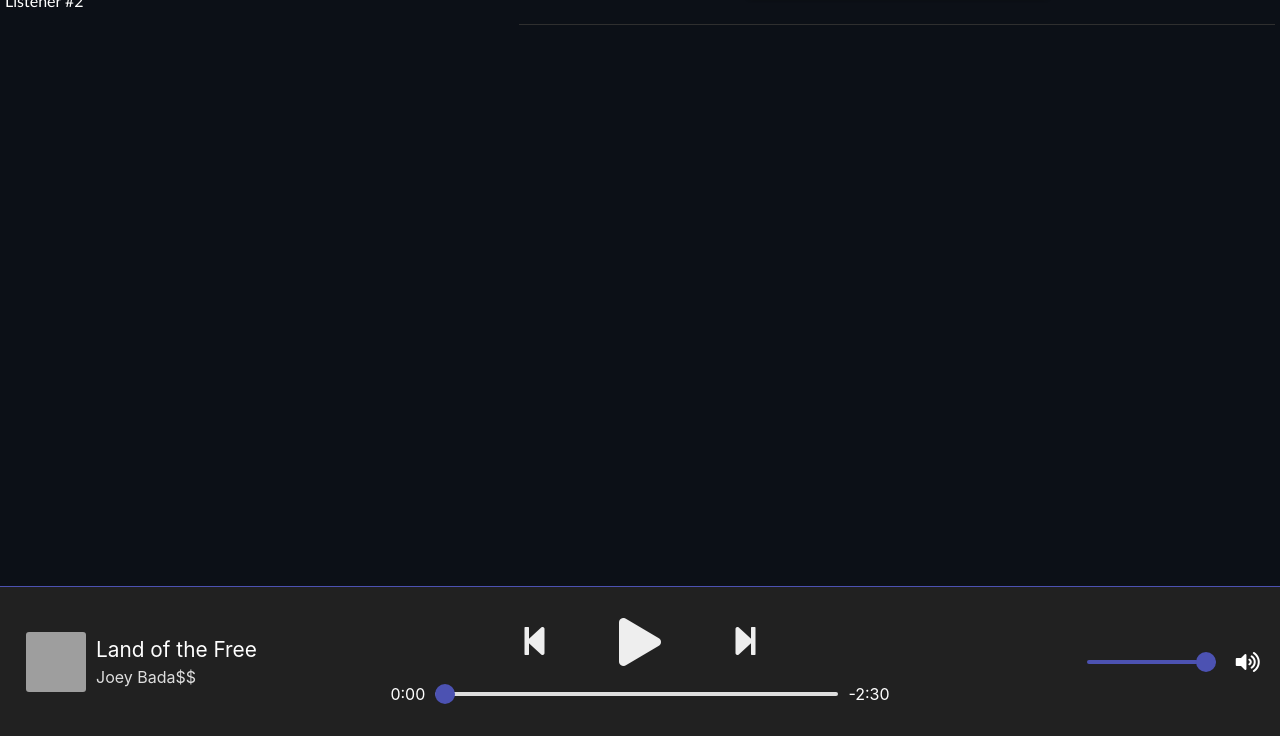
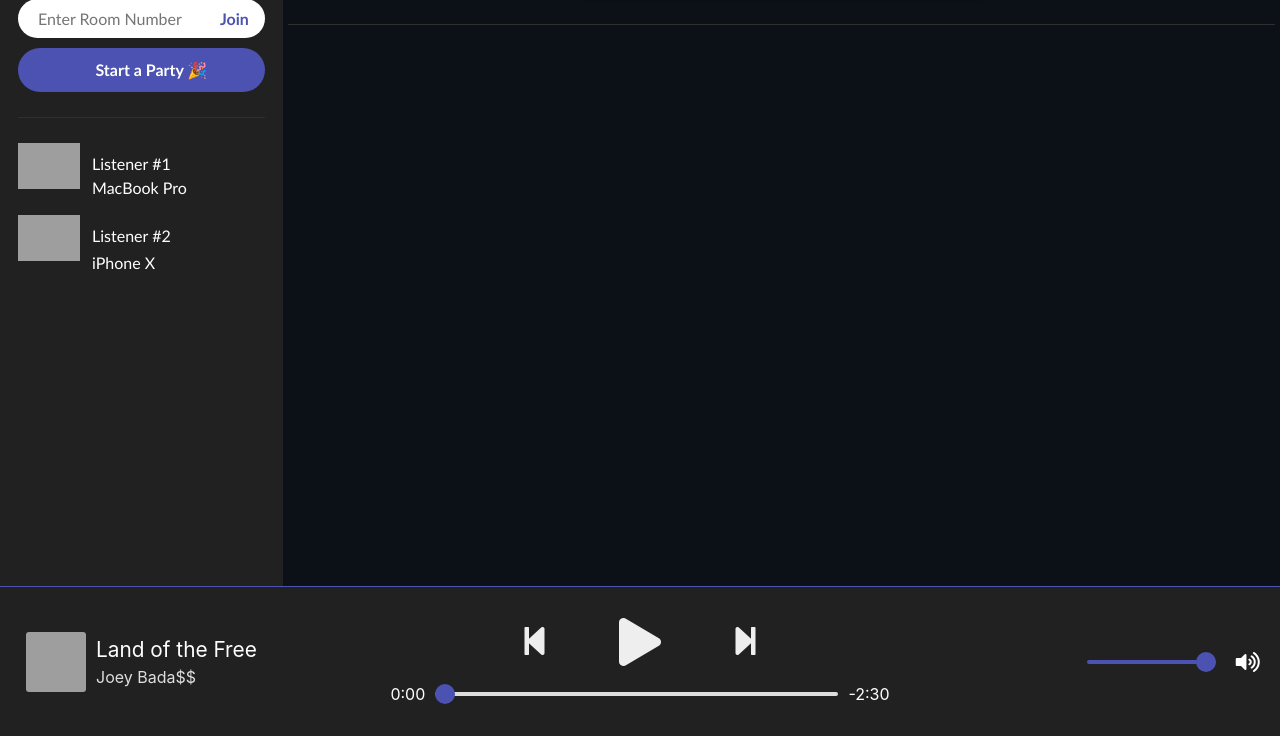
Before and after one commit to afomer/music-party, a plain HTML site: page index.html in a window 1280 px wide. Shown: the part 64-800 px from the top of the page. Drawn offline with nearby package versions, Linux system fonts and the light colour scheme; grey boxes are pictures that could not be loaded.

Commit message:
added listeners section

```diff
--- a/css/style.css
+++ b/css/style.css
@@ -50,6 +50,29 @@ input[type="range"]::-webkit-slider-thumb {
 
 }
 
+#room-input, #room-input:focus {
+    outline: none;
+    height: 100%;
+    width: 100%;
+    padding: 10px 0 10px 20px;
+    border-radius: 25px;
+    text-decoration: none;
+    border: none;
+    background: #fff;
+}
+
+#room-create, #room-create:focus {
+    outline: none;
+    width: 100%;
+    padding: 10px 0 10px 20px;
+    border-radius: 25px;
+    border: none;
+    border: none;
+    font-weight: 600;
+    color: #fff;
+    background-color: var(--primary-color);
+}
+
 .player {
     display: flex;
     flex-direction: row;
@@ -83,11 +106,12 @@ input[type="range"]::-webkit-slider-thumb {
 
 .song-card {
     display: flex;
+    justify-content: space-between;
     min-height: 5vw;
     max-height: 5vw;
     overflow: hidden;
     cursor: pointer;
-    margin: 5px 6px;
+    margin: 5px 25px;
     font-family: "Gill Sans, Seravek, Trebuchet MS, sans-serif";
     box-shadow: 2px 2px 0px 1px #0e0e0e;
 }
--- a/index.html
+++ b/index.html
@@ -11,19 +11,50 @@
     </head>
     <body style="display: flex; flex-direction: column; height: 100vh; width: 100vw; margin: 0; color: #fff;">
         <div style="display: flex; flex-direction: row; height: 100%; width: 100%;  overflow: hidden;">
-            <div style="font-family: Gill Sans, Seravek, Trebuchet MS, sans-serif;display: flex; flex-direction: column; flex: 2; background-color: var(--secondary-bg-color);padding: 5px;" class="listeners">
-                Listeners
-                <div>
-                    Listener #1
+            <div style="display: flex; flex-direction: column; flex: 2; color: #fff; background-color: var(--primary-bg-color);font-family: Gill Sans, Seravek, Trebuchet MS, sans-serif;padding: 5px 18px;" class="listeners">
+                <div style="font-family: inherit; font-size: 2em; margin-bottom: 10px; padding-left: 1px;">
+                    Music Party
                 </div>
-                <div>
-                    Listener #2
+
+                <div style="position: relative; margin-bottom: 10px; display: flex;">
+                    <input id="room-input" type="text" placeholder="Enter Room Number" />
+                    <button style="position: absolute; font-weight: 600; margin: auto; right: 10px; height: 100%; border-radius: 5px; text-decoration: none; border: none; background-color: transparent; color: var(--primary-color);">
+                        Join
+                    </button>
+                </div>
+
+                <button id="room-create">
+                    Start a Party 🎉
+                </button>
+
+                <hr style="width: 100%; border-top: 1px solid #2f2f2f; margin: 25px 0;">
+
+                <div style="display: flex; flex: 1; flex-direction: column;">
+                    <div style="display: flex; align-items: flex-start; justify-content: space-between; padding: 0 0 15px 0;">
+                        <div style="width: 25%">
+                            <img style="width: 100%; height: 100%;" src='https://avataaars.io/?avatarStyle=Circle&topType=WinterHat1&accessoriesType=Kurt&hatColor=Pink&facialHairType=Blank&clotheType=Overall&clotheColor=Blue01&eyeType=Dizzy&eyebrowType=Default&mouthType=Tongue&skinColor=Light'/>
+                        </div>
+                        <div style="display: flex; flex-direction: column; align-items: flex-start; margin-top: 9px; white-space: pre-line; width: 70%">
+                            <span>Listener #1</span>
+                            <span style="font-weight: 100; ">MacBook Pro</span>
+                        </div>
+                    </div>
+                    <div style="display: flex; align-items: flex-start; justify-content: space-between;">
+                        <div style="width: 25%">
+                            <img style="width: 100%; height: 100%;"
+                                src='https://avataaars.io/?avatarStyle=Circle&topType=ShortHairDreads01&accessoriesType=Kurt&hairColor=BrownDark&facialHairType=BeardMedium&facialHairColor=Red&clotheType=BlazerSweater&eyeType=Squint&eyebrowType=SadConcerned&mouthType=Disbelief&skinColor=Black'                            />
+                        </div>
+                        <div style="display: flex; flex-direction: column; align-items: flex-start; margin-top: 9px; white-space: pre-line; width: 70%">
+                            <span>Listener #2</span>
+                            <span style="margin-top: 3px; font-weight: 100; ">iPhone X</span>
+                        </div>
+                    </div>
                 </div>
 
 
             </div>
 
-            <div style="flex: 3; display: flex; flex-direction: column; align-items: center; overflow-y: scroll; background-color: var(--secondary-bg-color);padding: 5px;">
+            <div style="flex: 8; display: flex; flex-direction: column; align-items: center; overflow-y: scroll; background-color: var(--secondary-bg-color);padding: 5px;">
 
                 <button id="add-song" style="display: flex; justify-content: space-between; align-items: center; font-family: Gill Sans, Seravek, Trebuchet MS, sans-serif; font-size: 20px;width: 40%; color: #fff;border:none;border-radius: 5px;margin-top: 10px; padding: 9px 13px;">
                     Add a Song to the queue
@@ -32,7 +63,7 @@
 
                 <hr style="width: 100%; border-top: 1px solid #2f2f2f; margin: 25px 0 0 0;">
 
-                <div id="playlist" style="display: flex; flex-direction: column; overflow-y: scroll;">
+                <div id="playlist" style="display: flex; flex-direction: column; overflow-y: scroll; width: 100%;">
                 </div>
             </div>
 
@@ -49,13 +80,13 @@
                     />
                 </div>
                 <div style="width: 55%; display: flex; flex-direction: column; align-items: flex-start;">
-                    <div id="song-title" style="overflow: hidden; width: 100%;">
-                        <p style="font-size: 1.3em; color: #fff; white-space: nowrap; overflow: hidden;text-overflow: ellipsis;">
+                    <div style="overflow: hidden; width: 100%;">
+                        <p id="song-title" style="font-size: 1.3em; color: #fff; white-space: nowrap; overflow: hidden;text-overflow: ellipsis;">
                             Land of the Free
                         </p>
                     </div>
-                    <div id="song-artist" style="overflow: hidden; width: 100%;">
-                        <p style="font-size: 1em; color: #dedede; white-space: nowrap; overflow: hidden;text-overflow: ellipsis;">
+                    <div style="overflow: hidden; width: 100%;">
+                        <p  id="song-artist" style="font-size: 1em; color: #dedede; white-space: nowrap; overflow: hidden;text-overflow: ellipsis;">
                             Joey Bada$$
                         </p>
                     </div>
@@ -79,7 +110,7 @@
                 </div>
 
                 <div style="display: flex; align-items: center; padding-top: 15px; color: #fff; ">
-                    <audio autoplay id="audio-player"></audio>
+                    <audio preload="none" autoplay id="audio-player"></audio>
                     <time class="time_elapsed" datetime="PT2M30S">0:00</time>
                     <input id="slider" type="range" min="0" max="100" value="0" step="1">
                     <time class="time_remaining" datetime="PT2M30S">-2:30</time>
--- a/js/index.js
+++ b/js/index.js
@@ -3,11 +3,11 @@
 function songElementFn(title, artist, duration) {
     return (`
     <div class="song-card">
-        <div style="width: 10%; flex: 1;">
+        <div style="width: 8%; height: 100%;">
             <img style="border-radius: 3px; height: 100%; width: 100%;"/>
         </div>
 
-        <div style="width: 90%; margin-left: 10px; display: flex; justify-content: space-between; align-items: center;">
+        <div style="width: 93%; margin-left: 10px; display: flex; justify-content: space-between; align-items: center;">
 
             <div style="display: flex; flex: 9; flex-direction: column; justify-content: space-between; align-items: flex-start">
                 <div style="font-size: 1.2em; text-overflow: ellipsis; overflow: hidden; white-space: nowrap;font-family: Gill Sans, Seravek, Trebuchet MS, sans-serif;">
@@ -20,7 +20,7 @@ function songElementFn(title, artist, duration) {
 
             </div>
 
-            <div style="flex: 1; font-size: 0.8em;font-weight: 100;font-family: Gill Sans, Seravek, Trebuchet MS, sans-serif;">
+            <div style="flex: 1; text-align: right; font-size: 0.8em;font-weight: 100;font-family: Gill Sans, Seravek, Trebuchet MS, sans-serif;">
                 ${duration}
             </div>
 
```
